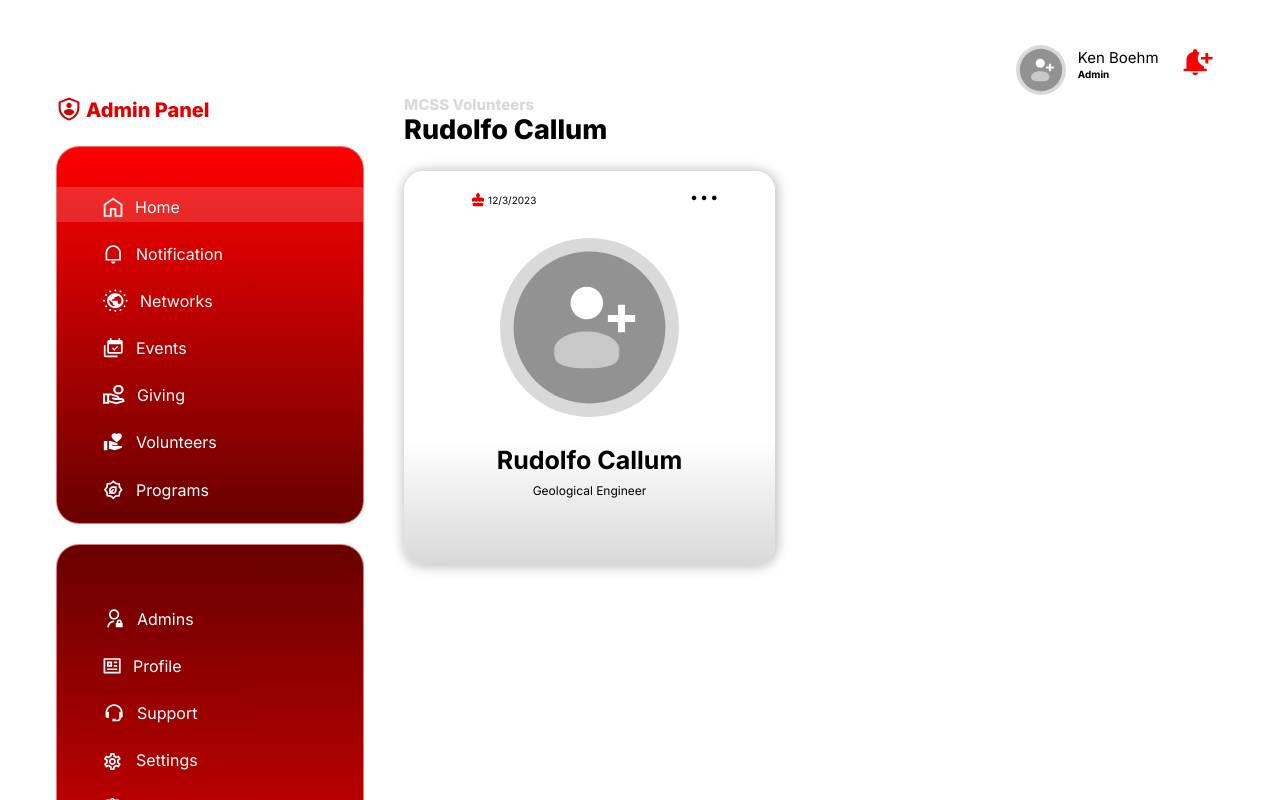
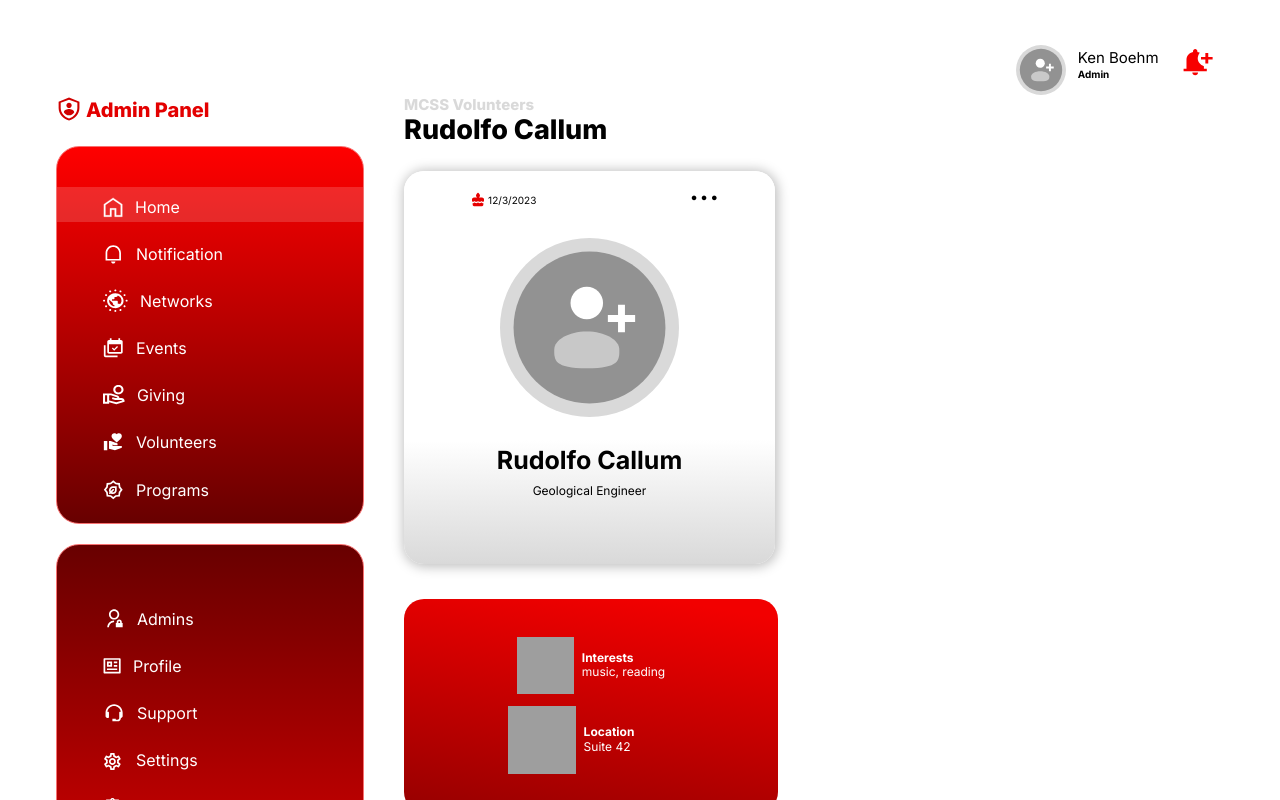
Before and after one commit to Ben-yon/volunteer-management-system, a React (Vite) app: page /profile-management/volunteers/details/1 in a window 1280 px wide. Shown: the top 800 px of the page. Built offline with nearby package versions, Linux system fonts and the light colour scheme; grey boxes are pictures that could not be loaded.

Commit message:
add user details icons, improve view user details

```diff
--- a/src/assets/index.ts
+++ b/src/assets/index.ts
@@ -6,6 +6,8 @@ import envelope from './icons/envelope.svg';
 import addPassword from './icons/addPassword.svg';
 import upload from './icons/upload.svg';
 import passwordChanged from './icons/passwordChanged.svg';
+import location from './icons/location.svg';
+import bookLove from './icons/mdi_book-love.svg';
 
 
 import notification from './icons/notification.svg';
@@ -54,6 +56,8 @@ export const media = {
     volunteers,
     menu_programs,
     settings,
+    location,
+    bookLove,
     integrations,
     profile,
     chat,
--- a/src/components/profileManagment/VolunteerDetails.tsx
+++ b/src/components/profileManagment/VolunteerDetails.tsx
@@ -53,6 +53,22 @@ export const VolunteerDetails = () => {
                     <p className="text-[12px] leading-[14.52px] mt-[8px]">{userDetails?.jobTitle}</p>
                 </div>
             </div>
+            <div className="w-[374px] h-[213px] rounded-[20px] details-card-sec mt-[35px] flex flex-col items-center justify-center">
+                <div className="flex space-x-2 justify-center items-center">
+                    <img src={media.bookLove} alt="" className="w-[57px] h-[57px]"/>
+                    <p className="text-primary flex flex-col text-[12px] leading-[14.52px]">
+                        <span className="font-bold ">Interests</span>
+                        <span>{userDetails?.interests}, reading</span>
+                    </p>
+                </div>
+                <div className="flex justify-center items-center space-x-2 mt-[12px] -ml-10 text-[12px] leading-[14.52px]">
+                    <img src={media.location} alt="" className="w-[68px] h-[68px]"/>
+                    <div className="text-primary flex flex-col">
+                        <h2 className="font-bold">Location</h2>
+                        <span>{userDetails?.address}</span>
+                    </div>
+                </div>
+            </div>
         </div>
     )
 }
--- a/src/index.css
+++ b/src/index.css
@@ -98,5 +98,8 @@ input[type="date"]::-webkit-calendar-picker-indicator {
 .details-card {
     background: linear-gradient(179.78deg, #FFFFFF 68.38%, #D9D9D9 99.81%);
     box-shadow: 1px 1px 11.300000190734863px 2px #00000040;
+}
 
+.details-card-sec {
+    background: linear-gradient(189.19deg, #F20000 6.96%, #6D0000 141%);
 }
```
